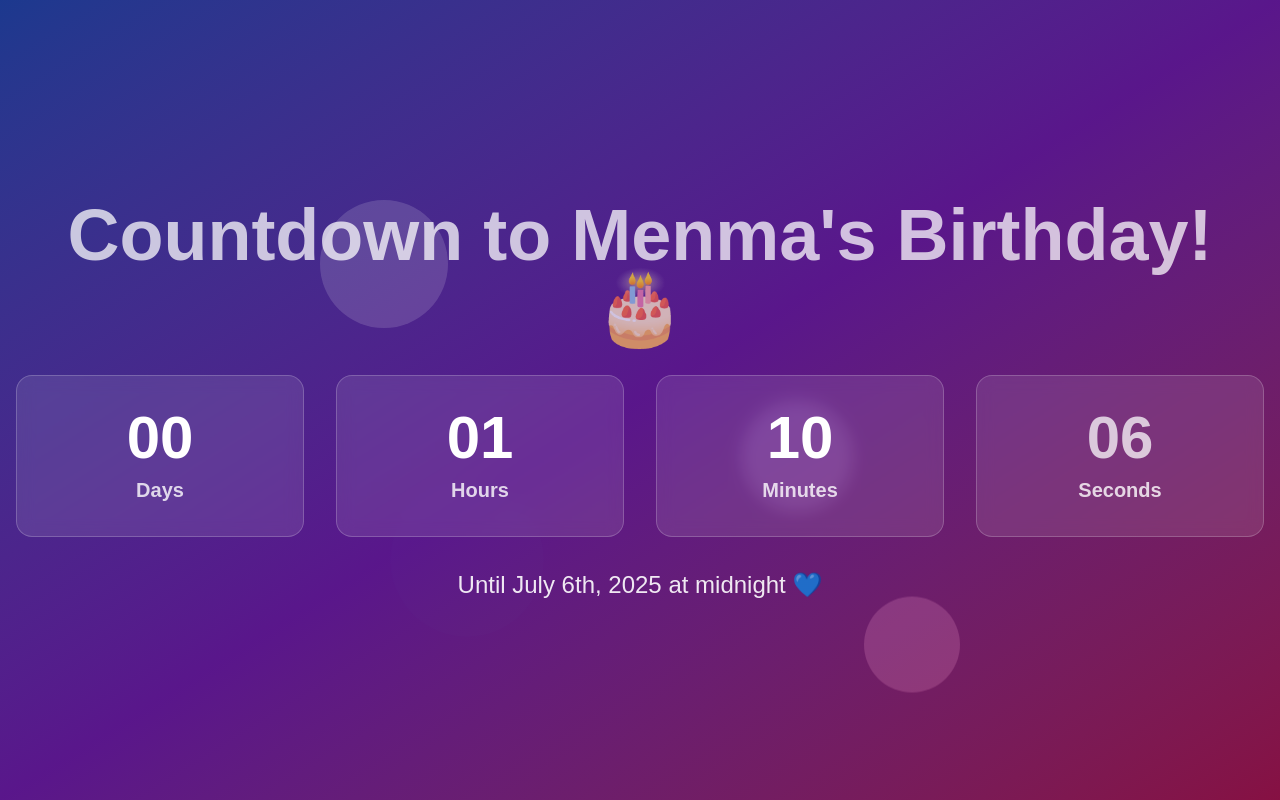
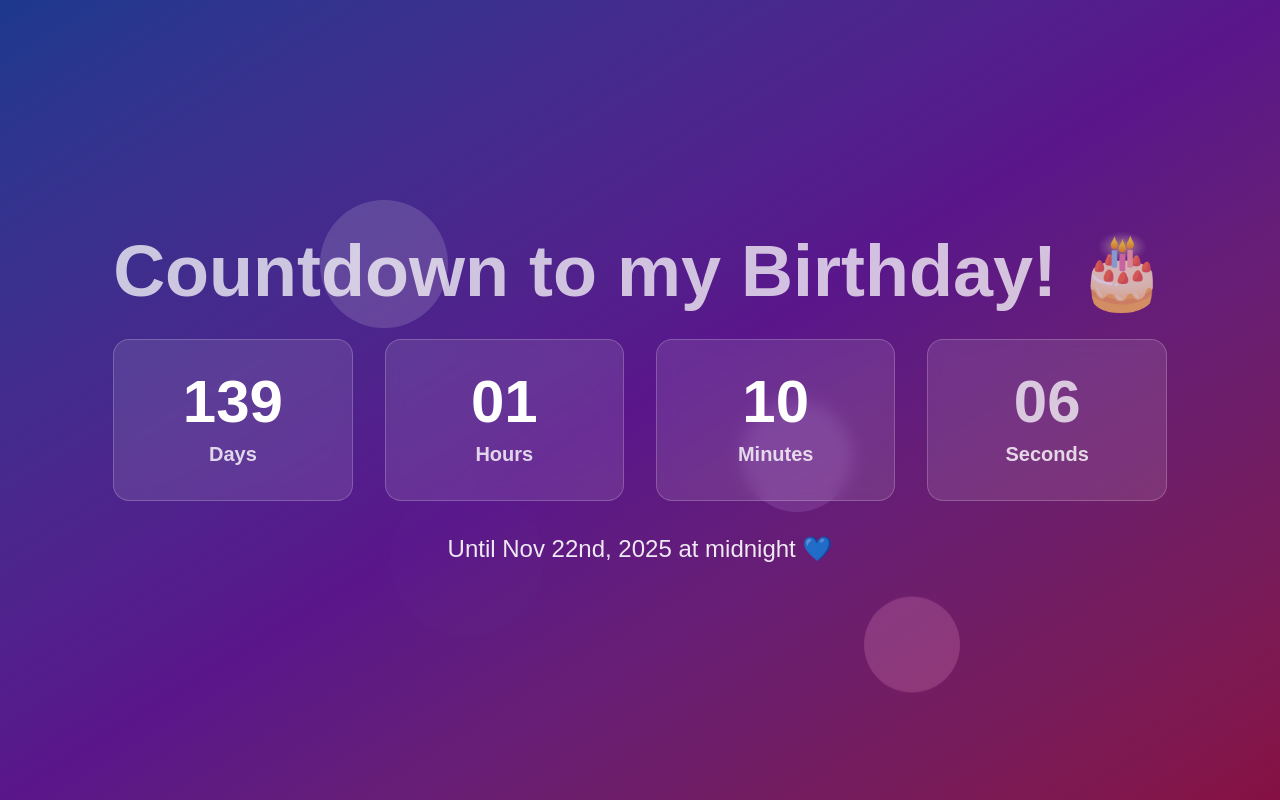
Before and after one commit to sixtusagbo/countdown-city, a Next.js app: page / in a window 1280 px wide. Built offline with nearby package versions, Linux system fonts and the light colour scheme.

Commit message:
Update the date for me

```diff
--- a/src/app/page.tsx
+++ b/src/app/page.tsx
@@ -19,7 +19,7 @@ export default function Home() {
   const [isCountdownFinished, setIsCountdownFinished] = useState(false);
 
   useEffect(() => {
-    const targetDate = new Date("2025-07-06T00:00:00");
+    const targetDate = new Date("2025-11-22T00:00:00");
 
     const calculateTimeLeft = (): TimeLeft => {
       const now = new Date();
@@ -56,10 +56,10 @@ export default function Home() {
       <div className="min-h-screen flex items-center justify-center bg-gradient-to-br from-pink-400 via-purple-500 to-blue-500 animate-pulse">
         <div className="text-center">
           <h1 className="text-6xl md:text-8xl lg:text-9xl font-bold text-white mb-8 animate-bounce">
-            🎉 Happy Birthday, Menma😍💙 🎉
+            🎉 Happy Birthday, Miralo💙🎉
           </h1>
           <div className="text-2xl md:text-4xl text-white font-semibold">
-            Hope your special day is amazing! 🎂✨
+            Hope your special day is amazing and bugless! 🎂✨
           </div>
         </div>
       </div>
@@ -78,7 +78,7 @@ export default function Home() {
 
       <div className="text-center z-10 px-4">
         <h1 className="text-4xl md:text-6xl lg:text-7xl font-bold text-white mb-8 animate-pulse">
-          Countdown to Menma&apos;s Birthday! 🎂
+          Countdown to my Birthday! 🎂
         </h1>
 
         <div className="grid grid-cols-2 md:grid-cols-4 gap-4 md:gap-8 mb-8">
@@ -120,7 +120,7 @@ export default function Home() {
         </div>
 
         <div className="text-xl md:text-2xl text-white/90 font-medium">
-          Until July 6th, 2025 at midnight 💙
+          Until Nov 22nd, 2025 at midnight 💙
         </div>
       </div>
     </div>
```
